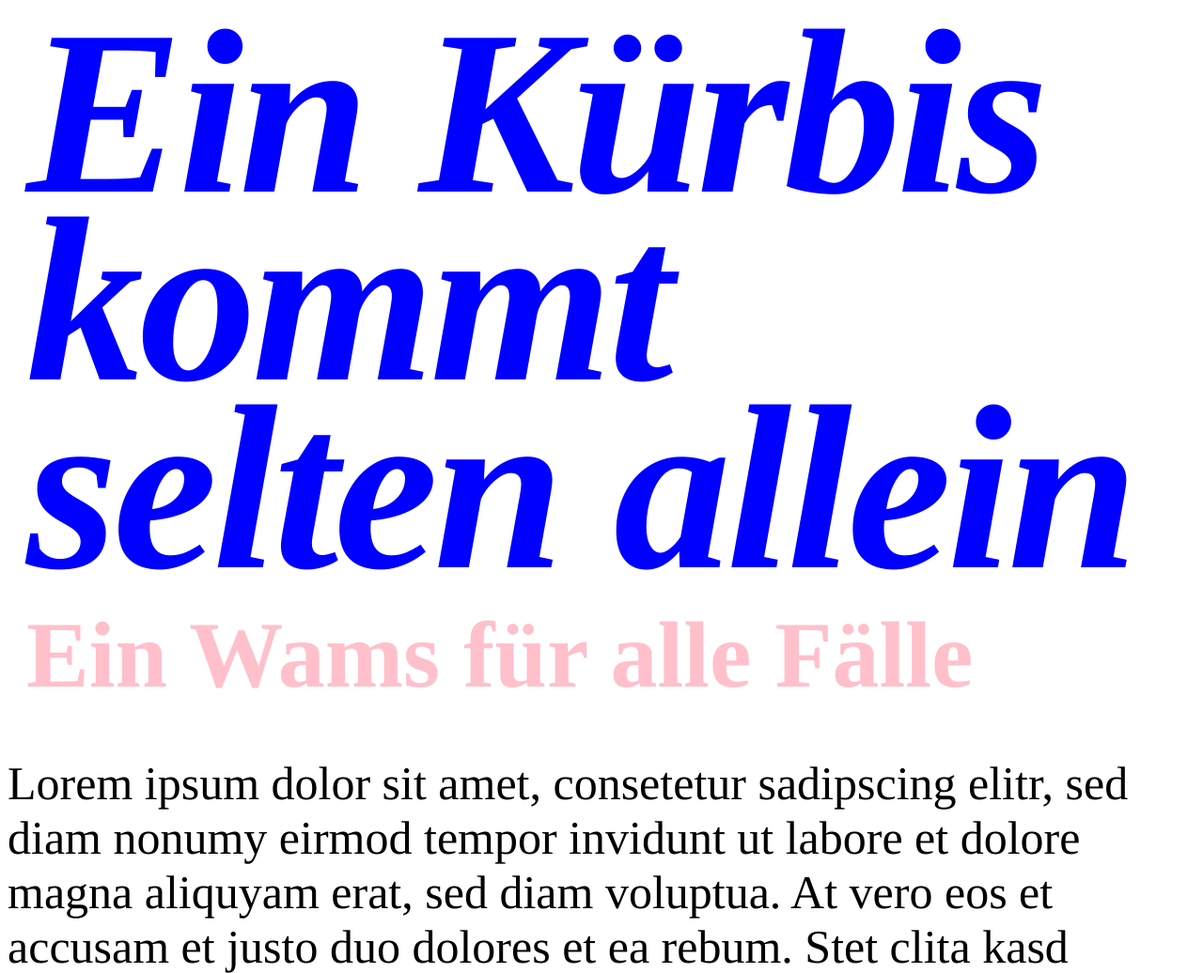
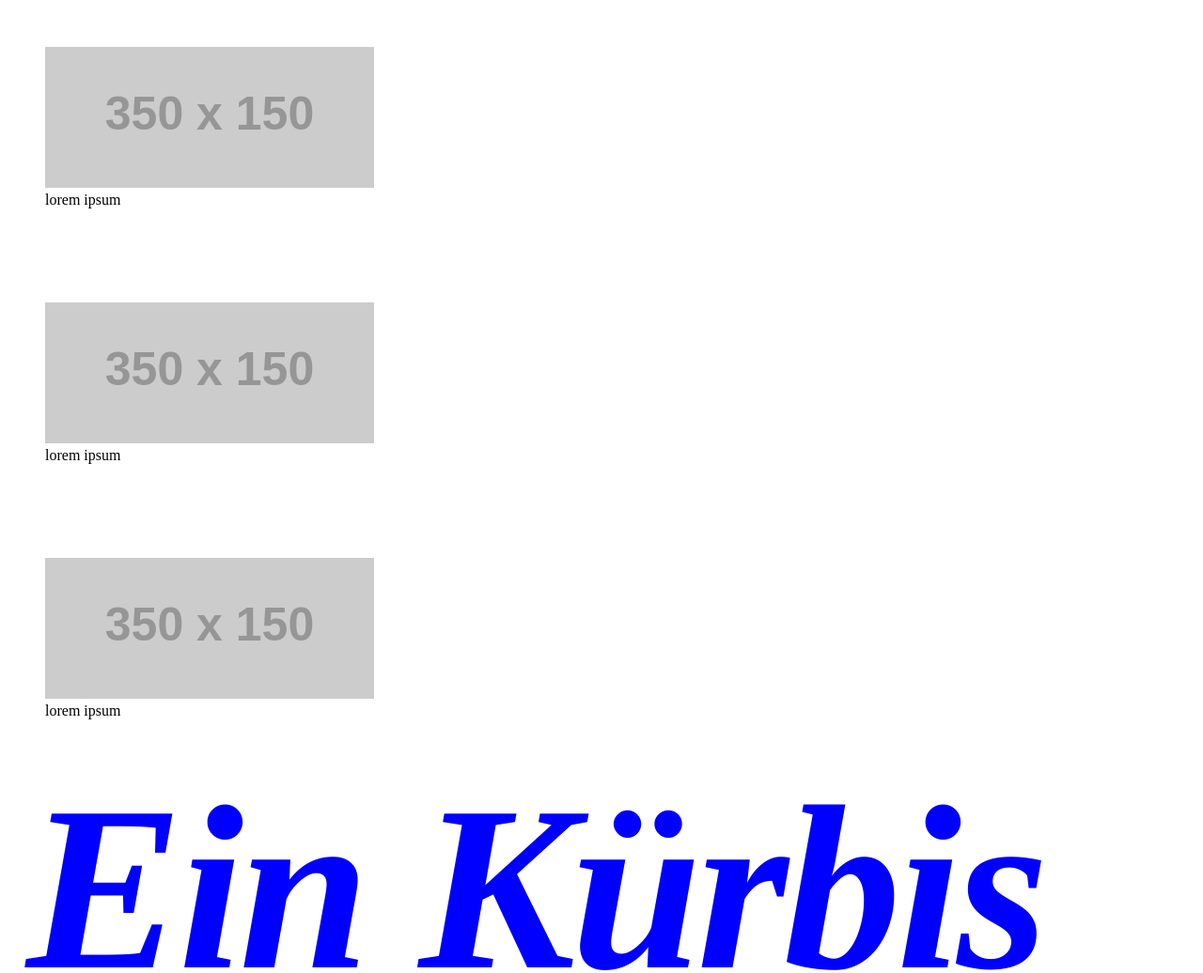
Before and after one commit to CanardSauvage/lordofwozl, a plain HTML site: page index.html in a window 1280 px wide. Shown: the top 1036 px of the page at 94% size. Drawn offline with Linux system fonts and the light colour scheme; placeholder pictures from the web are drawn by us.

Commit message:
Pictures
Adding Pictures

```diff
--- a/index.html
+++ b/index.html
@@ -32,6 +32,13 @@
 	color: black;
 }
 
+.div {
+	width: 350px;
+	padding: 20px 20px 50px 20px;
+	margin: 30px 20px 30px 20px;
+}
+
+
 </style>
 
 <head>
@@ -41,6 +48,21 @@
 </head>
 
 <body>
+
+<div>
+	<div class="div">
+		<a href="https://placeholder.com"><img src="http://via.placeholder.com/350x150"></a>
+		<span>lorem ipsum</span>
+	</div>
+	<div class="div">
+		<a href="https://placeholder.com"><img src="http://via.placeholder.com/350x150"></a>
+		<span>lorem ipsum</span>
+	</div>
+	<div class="div">
+		<a href="https://placeholder.com"><img src="http://via.placeholder.com/350x150"></a>
+		<span>lorem ipsum</span>
+	</div>
+</div>
 
 	<h1 class="h1 margin">Ein Kürbis kommt selten allein</h1>
 	<h2 class="h2 margin">Ein Wams für alle Fälle</h2>
```
